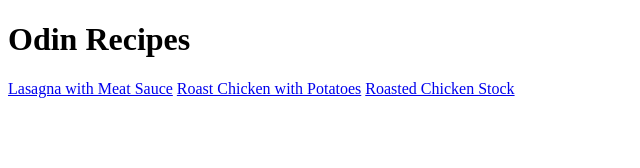
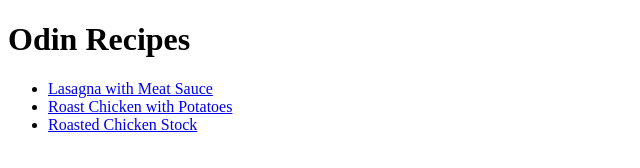
Before and after one commit to ectjon/odin-recipes, a plain HTML site: page index.html in a window 1280 px wide. Shown: the whole page, without its empty margins (0-640 px from the left). Drawn offline with Linux system fonts and the light colour scheme.

Commit message:
Format links on main page

```diff
--- a/index.html
+++ b/index.html
@@ -6,8 +6,11 @@
 </head>
 <body>
   <h1>Odin Recipes</h1>
-  <a href="./recipes/lasagna.html">Lasagna with Meat Sauce</a>
-  <a href="./recipes/chicken.html">Roast Chicken with Potatoes</a>
-  <a href="./recipes/stock.html">Roasted Chicken Stock</a>
+  <ul>
+    <li> <a href="./recipes/lasagna.html">Lasagna with Meat Sauce</a> </li>
+    <li> <a href="./recipes/chicken.html">Roast Chicken with Potatoes</a> </li>
+    <li> <a href="./recipes/stock.html">Roasted Chicken Stock</a> </li>
+  </ul>
+
 </body>
 </html>
```
